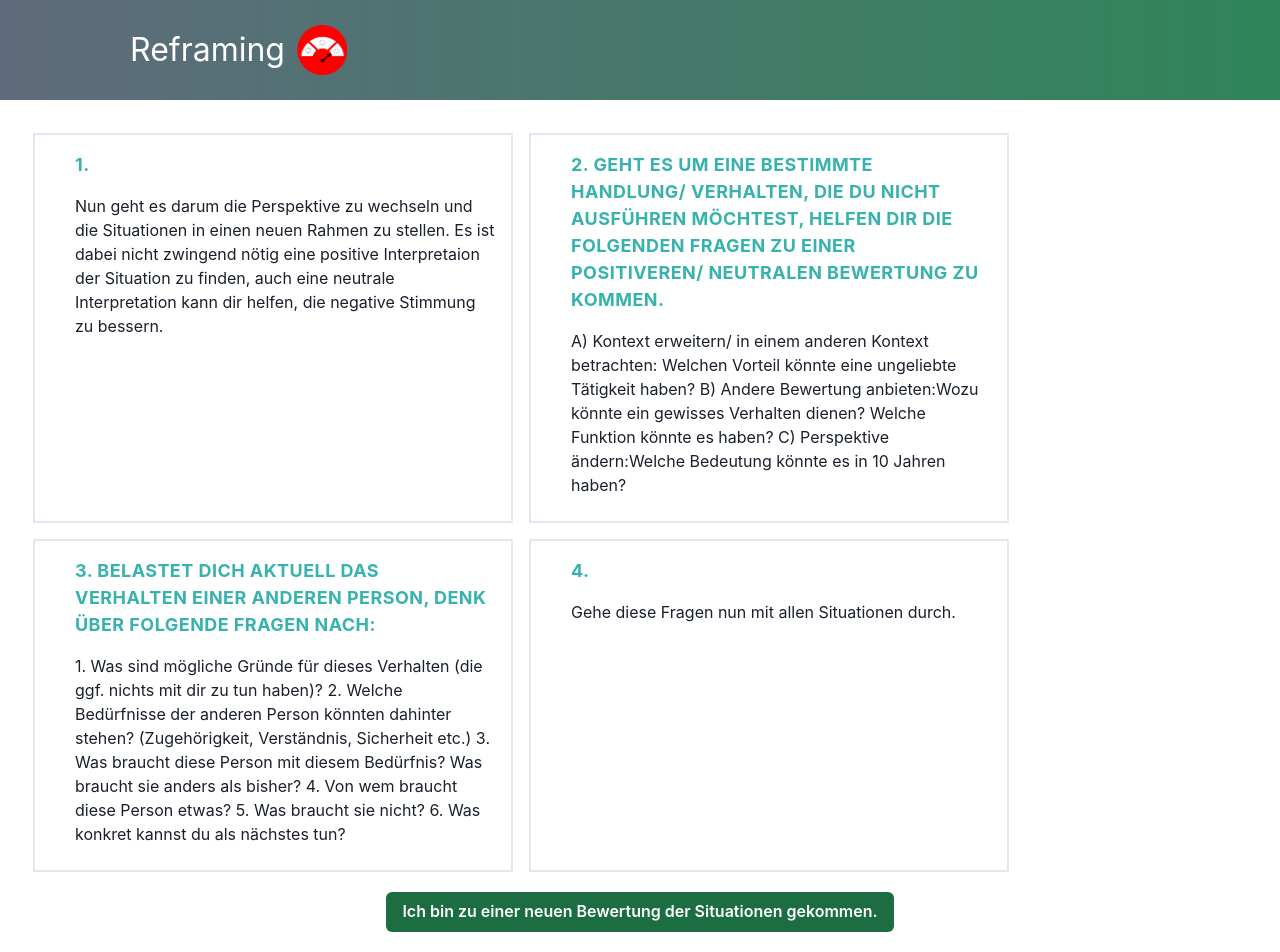
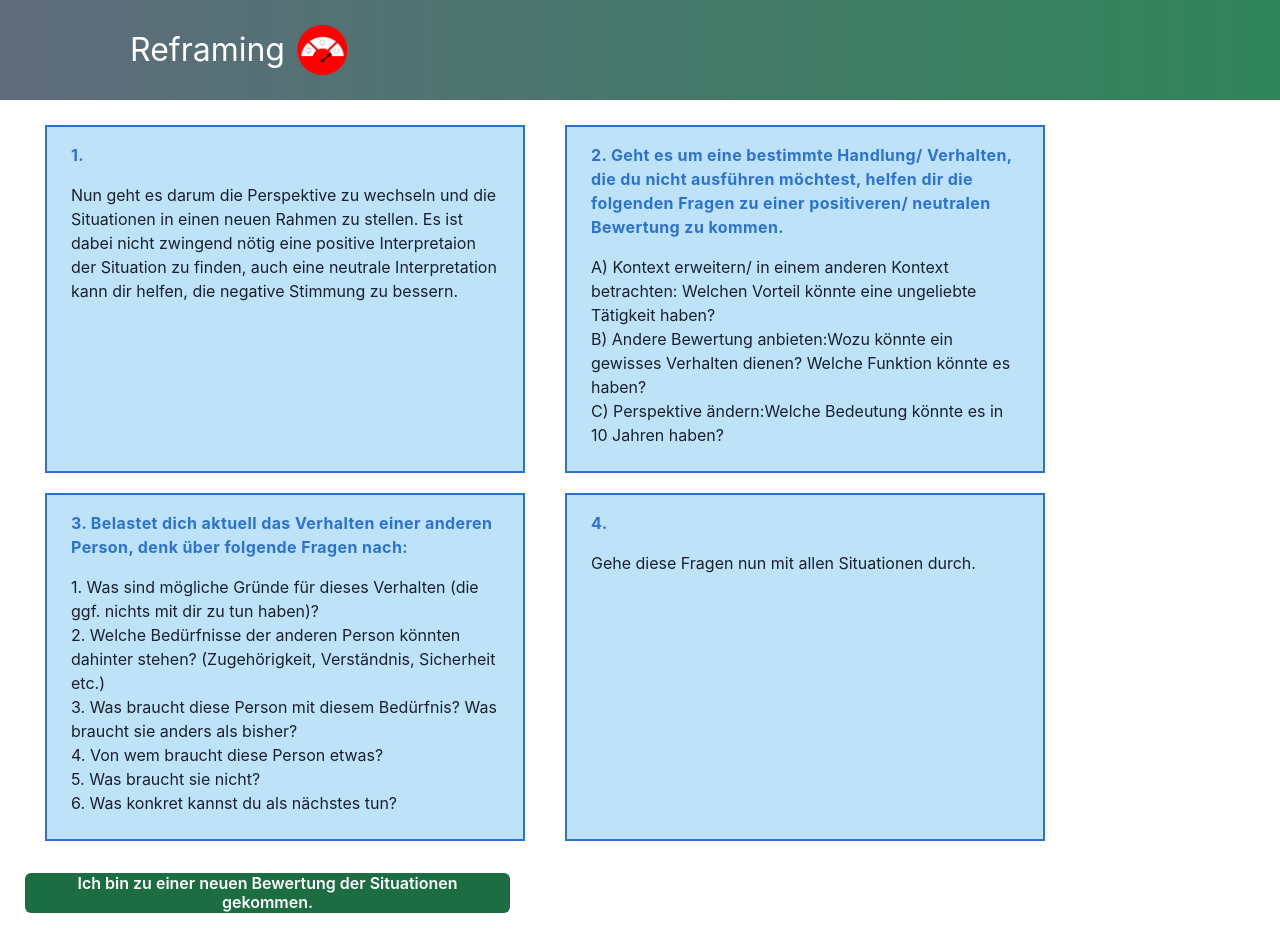
Before and after one commit to TUBerlin-Kopfsachen-Browser-Frontend/kopfsachen-app, a React (Create React App) app: page /resources/reframing1 in a window 1280 px wide. Shown: the top 952 px of the page. Built offline with nearby package versions, Linux system fonts and the light colour scheme.

Commit message:
fixed line breaks in reframing1

```diff
--- a/src/components/Cards.js
+++ b/src/components/Cards.js
@@ -8,6 +8,7 @@ import {
   Link,
   Button,
   Stack,
+  useColorModeValue
 } from "@chakra-ui/react";
 
 function Card(props) {
@@ -19,26 +20,28 @@ function Card(props) {
       display={{ md: "flex" }}
       maxWidth="30rem"
       borderWidth={2}
-      margin={2}
+      borderColor={useColorModeValue("primary.400", "primary.100")}
+      mb={5} mr={5} ml={5}
       width={width}
+      bg={useColorModeValue("blue.100", "blue.900")}
     >
       <Stack
         align={{ base: "center", md: "stretch" }}
         textAlign={{ base: "center", md: "left" }}
         mt={{ base: 4, md: 0 }}
-        ml={{ md: 6 }}
+        ml={{ md: 2 }}
       >
         <Text
           fontWeight="bold"
-          textTransform="uppercase"
-          fontSize="lg"
+          // textTransform="uppercase"
+          fontSize='md'
           letterSpacing="wide"
-          color="teal.400"
+          color={useColorModeValue("primary.400", "primary.100")}
         >
           {title}
         </Text>
 
-        <Text my={2} color="gray.1000">
+        <Text my={2} whiteSpace='break-spaces'>
           {text}
         </Text>
       </Stack>
--- a/src/routes/Reframing1.tsx
+++ b/src/routes/Reframing1.tsx
@@ -62,23 +62,25 @@ export default function ReframingText() {
 
   return (
     <ContentWrapper headerProps={{ text: 'Reframing', image: reframing }}>
-    <Flex direction="column" alignItems='center'>
+    <Flex direction="column">
         <Flex direction="row" wrap='wrap'>
-            <Card title={title} text={text} width={mobile ? '100%' : '400px'}/>
-            <Card title={title1} text={text1} width={mobile ? '100%' : '400px'}/>
-            <Card title={title2} text={text2} width={mobile ? '100%' : '400px'}/>
-            <Card title={title3} text={text3} width={mobile ? '100%' : '400px'}/>
+            <Card title={title} text={text} width={mobile ? '100%' : '500px'}/>
+            <Card title={title1} text={text1} width={mobile ? '100%' : '500px'}/>
+            <Card title={title2} text={text2} width={mobile ? '100%' : '500px'}/>
+            <Card title={title3} text={text3} width={mobile ? '100%' : '500px'}/>
         </Flex>
-
+      {/* <Flex justifyContent='center'> */}
           <Button
             onClick={onOpen}
-            mb='25px'
-            mt={3}
+            mt={3} ml={mobile ? 'unset' : 4}
+            mb={mobile ? '25px' : 'unset'}
             colorScheme="success"
             whiteSpace={mobile ? 'initial' : 'unset'}
+            maxWidth='485px'
           >
             Ich bin zu einer neuen Bewertung der Situationen gekommen.
           </Button>
+          {/* </Flex> */}
           <Modal isOpen={isOpen} onClose={onClose}>
             <ModalOverlay>
               <ModalContent>
@@ -149,14 +151,14 @@ const data1 = {
   title1:
     "2. Geht es um eine bestimmte Handlung/ Verhalten, die du nicht ausführen möchtest, helfen dir die folgenden Fragen zu einer positiveren/ neutralen Bewertung zu kommen.",
   text1:
-    "A) Kontext erweitern/ in einem anderen Kontext betrachten: Welchen Vorteil könnte eine ungeliebte Tätigkeit haben? B) Andere Bewertung anbieten:Wozu könnte ein gewisses Verhalten dienen? Welche Funktion könnte es haben? C) Perspektive ändern:Welche Bedeutung könnte es in 10 Jahren haben?",
+    "A) Kontext erweitern/ in einem anderen Kontext betrachten: Welchen Vorteil könnte eine ungeliebte Tätigkeit haben?\nB) Andere Bewertung anbieten:Wozu könnte ein gewisses Verhalten dienen? Welche Funktion könnte es haben?\nC) Perspektive ändern:Welche Bedeutung könnte es in 10 Jahren haben?",
 };
 
 const data2 = {
   title2:
     "3. Belastet dich aktuell das Verhalten einer anderen Person, denk über folgende Fragen nach:",
   text2:
-    "1. Was sind mögliche Gründe für dieses Verhalten (die ggf. nichts mit dir zu tun haben)? 2. Welche Bedürfnisse der anderen Person könnten dahinter stehen? (Zugehörigkeit, Verständnis, Sicherheit etc.) 3. Was braucht diese Person mit diesem Bedürfnis? Was braucht sie anders als bisher? 4. Von wem braucht diese Person etwas? 5. Was braucht sie nicht? 6. Was konkret kannst du als nächstes tun?",
+    "1. Was sind mögliche Gründe für dieses Verhalten (die ggf. nichts mit dir zu tun haben)?\n2. Welche Bedürfnisse der anderen Person könnten dahinter stehen? (Zugehörigkeit, Verständnis, Sicherheit etc.)\n3. Was braucht diese Person mit diesem Bedürfnis? Was braucht sie anders als bisher?\n4. Von wem braucht diese Person etwas?\n5. Was braucht sie nicht?\n6. Was konkret kannst du als nächstes tun?",
 };
 
 const data3 = {
```
